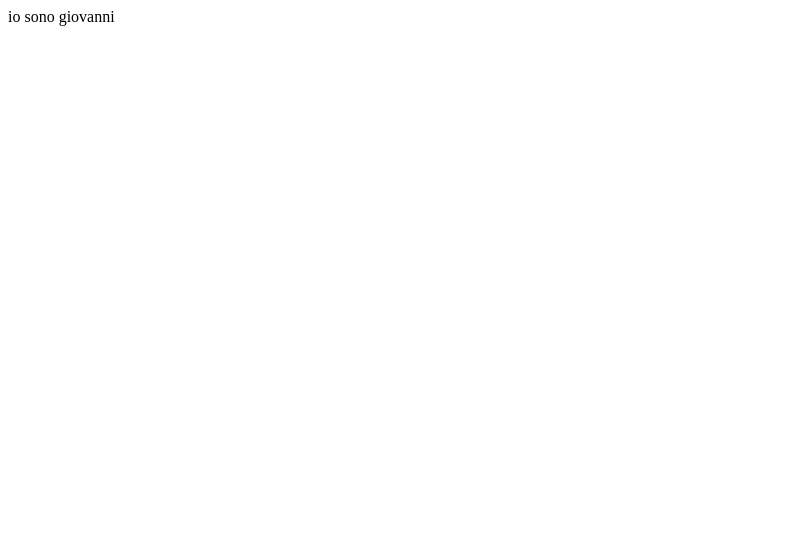
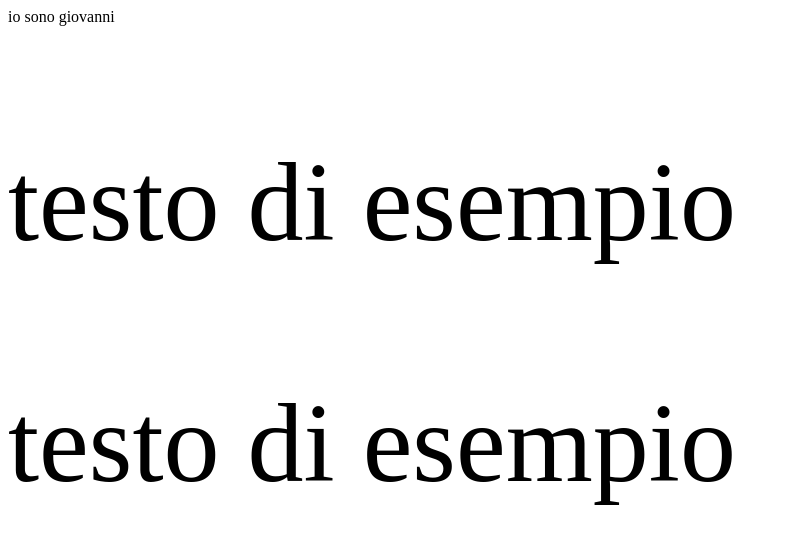
Before and after one commit to GiovanniTammaro9/css-sett3-3, a plain HTML site: page index.html in a window 1280 px wide. Shown: the whole page, without its empty margins (0-787 px from the left). Drawn offline with Linux system fonts and the light colour scheme.

Commit message:
aggiunti i paragrafi con rem ed em

```diff
--- a/index.html
+++ b/index.html
@@ -11,4 +11,8 @@
     <div class="box">
         io sono giovanni
     </div>
+    <div class="paragrafi">
+        <p style="font-size: 7rem;">testo di esempio</p>
+        <p style="font-size: 7em;">testo di esempio</p>
+    </div>
 </body>
```
Also changed, not shown: style.css (line endings or trailing spaces).
